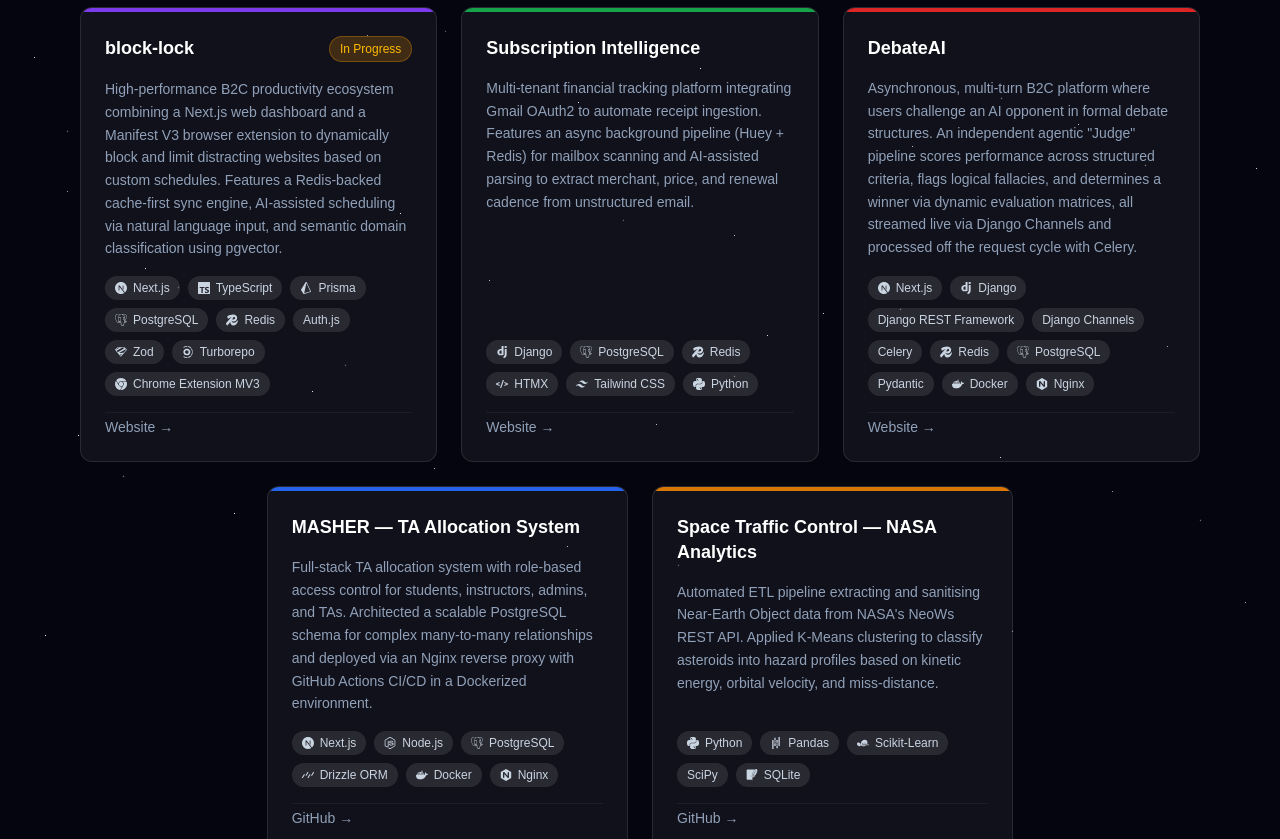
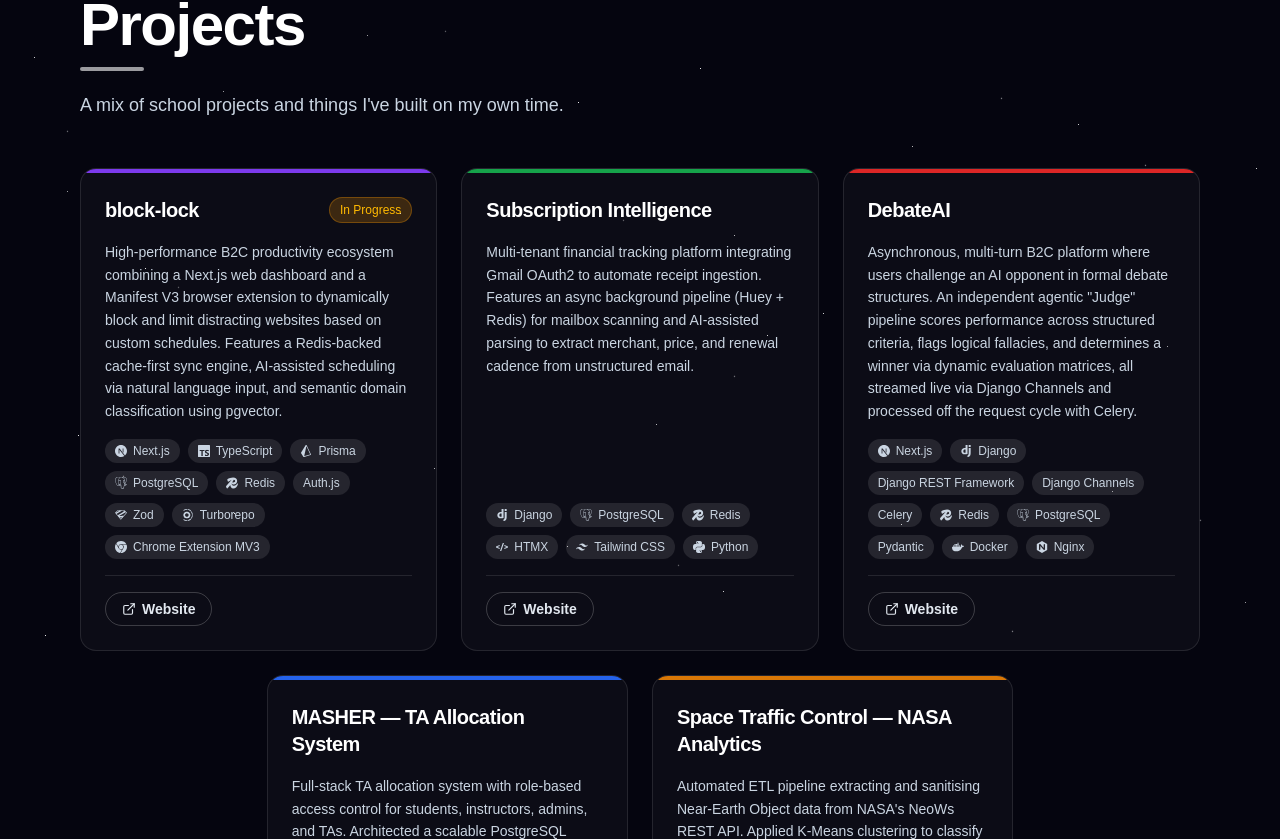
Before and after one commit to raymansarowa976/personal-website, a Next.js app: page /projects in a window 1280 px wide. Shown: the part 161-1000 px from the top of the page. Built offline with nearby package versions, Linux system fonts and the light colour scheme.

Commit message:
updated projects section

```diff
--- a/app/projects/page.tsx
+++ b/app/projects/page.tsx
@@ -1,6 +1,7 @@
 import type { Metadata } from 'next'
 import { projects } from '@/lib/projects'
 import { ProjectCard } from '@/components/ProjectCard'
+import { PageHeader } from '@/components/PageHeader'
 
 export const metadata: Metadata = {
   title: 'Projects',
@@ -9,18 +10,24 @@
 
 export default function ProjectsPage() {
   return (
-    <main className="max-w-6xl mx-auto py-10 px-4">
-      <h1 className="text-3xl font-bold mb-8 text-white">Projects</h1>
+    <div className="max-w-6xl mx-auto px-4 py-12 md:py-16 space-y-12">
+      <PageHeader
+        eyebrow="Things I've built"
+        title="Projects"
+        description="A mix of school projects and things I've built on my own time."
+      />
+      <div className="space-y-6">
         <div className="grid grid-cols-1 md:grid-cols-3 gap-6">
           {projects.slice(0, 3).map((project) => (
             <ProjectCard key={project.title} {...project} />
           ))}
         </div>
-      <div className="grid grid-cols-1 md:grid-cols-2 gap-6 mt-6 md:w-2/3 md:mx-auto">
+        <div className="grid grid-cols-1 md:grid-cols-2 gap-6 md:w-2/3 md:mx-auto">
           {projects.slice(3).map((project) => (
             <ProjectCard key={project.title} {...project} />
           ))}
         </div>
-    </main>
+      </div>
+    </div>
   )
 }
--- a/components/ProjectCard.tsx
+++ b/components/ProjectCard.tsx
@@ -1,9 +1,26 @@
+import { FaGithub } from 'react-icons/fa'
+import { FiExternalLink, FiPlayCircle } from 'react-icons/fi'
+import type { IconType } from 'react-icons'
 import type { Project } from '@/lib/projects'
 import { TechBadge } from '@/components/TechBadge'
 
+function CardLink({ href, label, Icon }: { href: string; label: string; Icon: IconType }) {
+  return (
+    <a
+      href={href}
+      target="_blank"
+      rel="noopener noreferrer"
+      className="flex items-center gap-1.5 px-4 py-1.5 rounded-full border border-white/20 text-sm font-semibold text-slate-200 hover:border-white/50 hover:bg-white/10 hover:text-white transition-colors"
+    >
+      <Icon className="w-3.5 h-3.5" aria-hidden="true" />
+      {label}
+    </a>
+  )
+}
+
 export function ProjectCard({ title, description, stack, githubUrl, websiteUrl, demoUrl, inProgress, deployingSoon, accent }: Project) {
   return (
-    <article className="flex flex-col rounded-xl border border-white/10 bg-white/5 hover:border-white/20 overflow-hidden transition-colors">
+    <article className="flex flex-col rounded-2xl border border-white/10 bg-white/[0.03] hover:border-white/25 hover:bg-white/[0.06] hover:-translate-y-0.5 overflow-hidden transition-all">
       {accent && (
         <div
           data-accent
@@ -14,7 +31,7 @@
 
       <div className="flex flex-col gap-4 p-6 flex-1">
         <div className="flex items-start justify-between gap-3">
-          <h2 className="text-lg font-semibold text-white leading-snug">{title}</h2>
+          <h2 className="text-xl font-semibold text-white tracking-tight leading-snug">{title}</h2>
           <div className="flex items-center gap-2 shrink-0">
             {inProgress && (
               <span className="px-2.5 py-1 rounded-full text-xs font-medium bg-amber-500/20 text-amber-400 border border-amber-500/30">
@@ -29,7 +46,7 @@
           </div>
         </div>
 
-        <p className="text-slate-400 text-sm leading-relaxed flex-1">{description}</p>
+        <p className="text-slate-300 text-sm leading-relaxed flex-1">{description}</p>
 
         <div className="flex flex-wrap gap-2">
           {stack.map((tech) => (
@@ -37,38 +54,13 @@
           ))}
         </div>
 
-        <div className="flex items-center gap-4 pt-1 border-t border-white/5">
-          {githubUrl && (
-            <a
-              href={githubUrl}
-              target="_blank"
-              rel="noopener noreferrer"
-              className="text-sm text-slate-400 hover:text-white transition-colors"
-            >
-              GitHub →
-            </a>
-          )}
-          {websiteUrl && (
-            <a
-              href={websiteUrl}
-              target="_blank"
-              rel="noopener noreferrer"
-              className="text-sm text-slate-400 hover:text-white transition-colors"
-            >
-              Website →
-            </a>
-          )}
-          {demoUrl && (
-            <a
-              href={demoUrl}
-              target="_blank"
-              rel="noopener noreferrer"
-              className="text-sm text-slate-400 hover:text-white transition-colors"
-            >
-              Live Demo →
-            </a>
-          )}
-        </div>
+        {(githubUrl || websiteUrl || demoUrl) && (
+          <div className="flex flex-wrap items-center gap-3 pt-4 border-t border-white/10">
+            {githubUrl && <CardLink href={githubUrl} label="GitHub" Icon={FaGithub} />}
+            {websiteUrl && <CardLink href={websiteUrl} label="Website" Icon={FiExternalLink} />}
+            {demoUrl && <CardLink href={demoUrl} label="Live Demo" Icon={FiPlayCircle} />}
+          </div>
+        )}
       </div>
     </article>
   )
```
Lines whose indentation alone changed are shown as unchanged.
